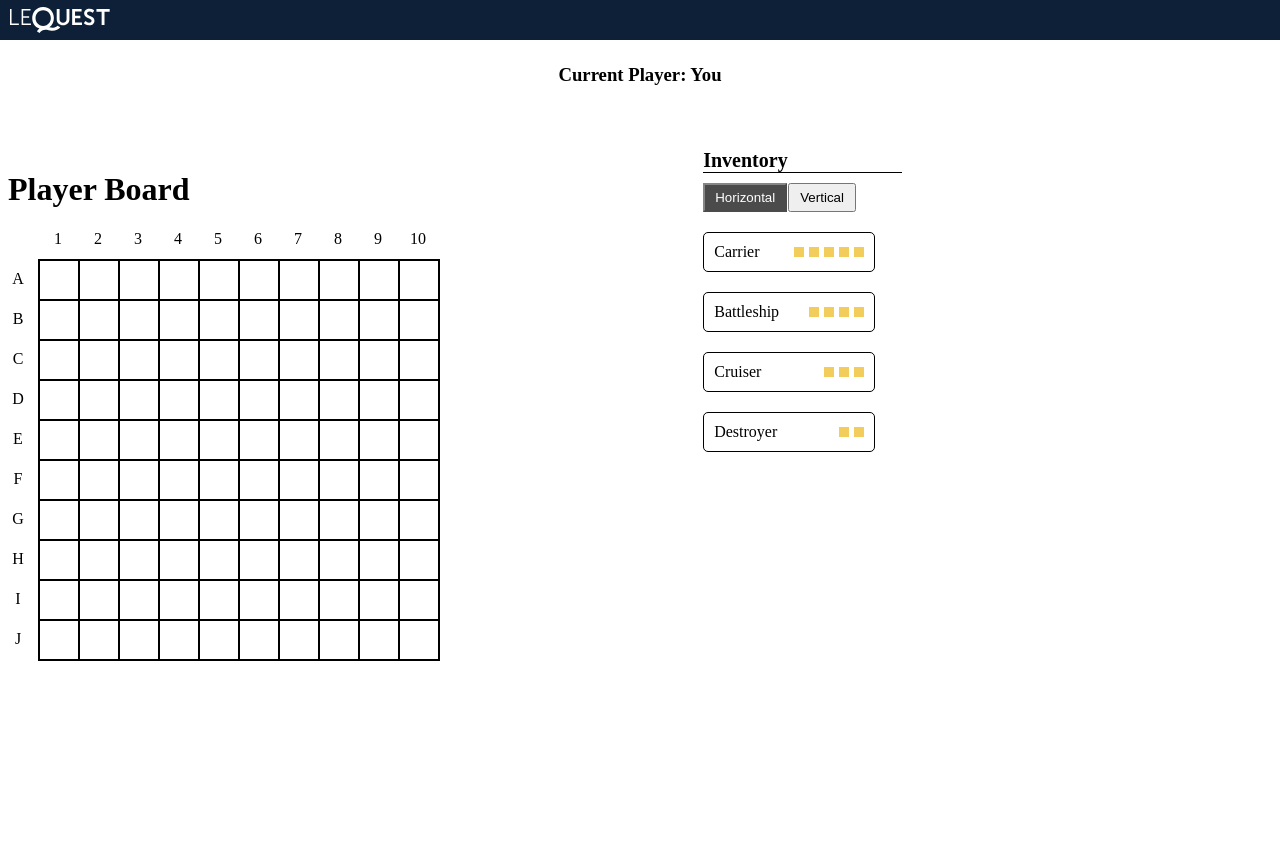
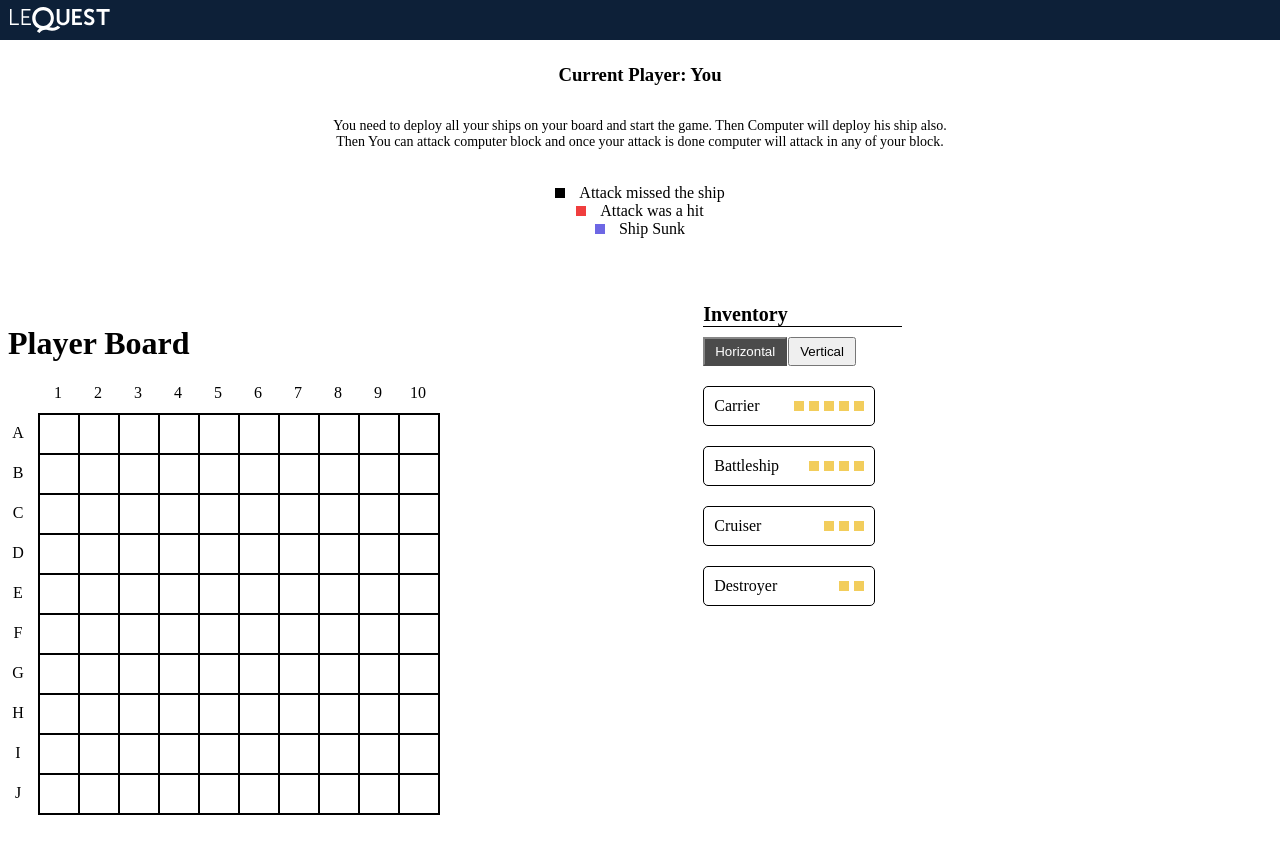
Before and after one commit to ishraqe/battleship, a React app: page / in a window 1280 px wide. Shown: the top 854 px of the page. Built offline with nearby package versions, Linux system fonts and the light colour scheme.

Commit message:
summary left only

```diff
--- a/src/Components/Battleship.jsx
+++ b/src/Components/Battleship.jsx
@@ -39,7 +39,9 @@ const Battleship = () => {
 
   useEffect(() => {
     if (hasGameStarted && currentPlayer === CURRENT_PLAYER.computer) {
+      setTimeout(() => {
         attackOnPlayerBoardByComputer();
+      }, [200]);
     }
   }, [hasGameStarted, currentPlayer]);
 
@@ -257,13 +259,11 @@ const Battleship = () => {
       setPlayerDeployedShips(newDeployedArr);
     }
 
-    setTimeout(() => {
     setCurrentPlayer(
       currentPlayer === CURRENT_PLAYER.player
         ? CURRENT_PLAYER.computer
         : CURRENT_PLAYER.player
     );
-    }, [200]);
   };
 
   return (
@@ -272,6 +272,8 @@ const Battleship = () => {
       <Summary
         hasGameStarted={hasGameStarted}
         playerAvailableShips={playerAvailableShips}
+        playerDeployedShips={playerDeployedShips}
+        computerDeployedShips={computerDeployedShips}
         handleGameStart={handleGameStart}
         currentPlayer={currentPlayer}
       />
--- a/src/Components/Summary/Summary.css
+++ b/src/Components/Summary/Summary.css
@@ -24,3 +24,35 @@
   background-color: #000;
   color: #fff;
 }
+
+.summary__instruction {
+  display: flex;
+  flex-direction: column;
+  align-items: center;
+  justify-content: center;
+}
+
+.summary__instruction p {
+  font-size: 14px;
+}
+
+.summary__instruction ul,
+.summary__game--status ul {
+  list-style: none;
+}
+
+.summary__instruction ul li {
+  text-align: center;
+}
+
+.summary__instruction .miss,
+.summary__instruction .hit,
+.summary__instruction .ship-sunk {
+  display: inline-flex;
+  height: 10px;
+  width: 10px;
+}
+
+.ins {
+  margin-left: 10px;
+}
--- /dev/null
+++ b/src/Components/Summary/SummaryStats/SummaryStats.css
@@ -0,0 +1,22 @@
+.summary__game--status {
+  display: flex;
+  border: 1px solid #777;
+  align-items: center;
+  justify-content: center;
+}
+
+.player__info {
+  text-align: center;
+  flex: 0 0 50%;
+  display: flex;
+  flex-direction: column;
+}
+.player__info:not(:last-child) {
+  border-right: 1px solid #777;
+}
+.player__info h5 {
+  flex: 1;
+}
+.game__stats {
+  padding: 4px;
+}
--- /dev/null
+++ b/src/Components/Summary/SummaryStats/index.jsx
@@ -0,0 +1,73 @@
+import React, { useEffect, useState } from "react";
+import "./SummaryStats.css";
+import { CURRENT_PLAYER } from "../../../utils/DB";
+
+const index = ({ playerDeployedShips, computerDeployedShips }) => {
+  const [playerStats, setPlayerStats] = useState(null);
+  const [computerStats, setComputerStats] = useState(null);
+
+  useEffect(() => {
+    const tempPlayerStats = setShipStats(playerDeployedShips);
+    setPlayerStats(tempPlayerStats);
+
+    const tempComputerStats = setShipStats(computerDeployedShips);
+
+    setComputerStats(tempComputerStats);
+  }, [playerDeployedShips, computerDeployedShips]);
+
+  const setShipStats = (PlayerShips) => {
+    let totalDeployedShips = 0;
+    let totalShipAttacked = 0;
+    let totalShipSunked = 0;
+
+    PlayerShips &&
+      PlayerShips.forEach((ship) => {
+        if (ship.shipName !== "miss") {
+          totalDeployedShips++;
+          totalShipAttacked = ship.attackedBlocks.length;
+          if (ship.isShipSunk) {
+            totalShipSunked++;
+          }
+        }
+      });
+    return {
+      totalDeployedShips,
+      totalShipAttacked,
+      totalShipSunked
+    };
+  };
+  console.log({ computerStats });
+  const statsInfo = (stats) => {
+    return (
+      <ul className="game__stats">
+        <li>
+          <span>Ships Deployed : </span>{" "}
+          <span>{stats ? stats.totalDeployedShips : 0} </span>
+        </li>
+        <li>
+          <span>Ships Attacked : </span>{" "}
+          <span>{stats ? stats.totalShipAttacked : 0} </span>
+        </li>
+        <li>
+          <span>Ships Sunked: </span>{" "}
+          <span>{stats ? stats.totalShipSunked : 0} </span>
+        </li>
+      </ul>
+    );
+  };
+
+  return (
+    <div className="summary__game--status">
+      <div className="player__info">
+        <span>Player </span>
+        {statsInfo(playerStats)}
+      </div>
+      <div className="player__info">
+        <span>Computer </span>
+        {statsInfo(computerStats)}
+      </div>
+    </div>
+  );
+};
+
+export default index;
--- a/src/Components/Summary/index.js
+++ /dev/null
@@ -1,24 +0,0 @@
-import React from "react";
-import "./Summary.css";
-
-const index = ({
-  hasGameStarted,
-  playerAvailableShips,
-  handleGameStart,
-  currentPlayer
-}) => {
-  return (
-    <div className="summary">
-      <div className="summary__info">
-        <h3>Current Player: {currentPlayer}</h3>
-      </div>
-      {playerAvailableShips.length === 0 ? (
-        <button className="summary__btn" onClick={handleGameStart}>
-          Start Game
-        </button>
-      ) : null}
-    </div>
-  );
-};
-
-export default index;
--- /dev/null
+++ b/src/Components/Summary/index.jsx
@@ -0,0 +1,60 @@
+import React, { useEffect, useState } from "react";
+import "./Summary.css";
+import SummaryGameStats from "./SummaryStats";
+
+const index = ({
+  hasGameStarted,
+  playerAvailableShips,
+  handleGameStart,
+  currentPlayer,
+  playerDeployedShips,
+  computerDeployedShips
+}) => {
+  return (
+    <div className="summary">
+      <div className="summary__info">
+        <h3>Current Player: {currentPlayer}</h3>
+      </div>
+      <div className="summary__instruction">
+        {!hasGameStarted ? (
+          <p>
+            <span>
+              You need to deploy all your ships on your board and start the
+              game. Then Computer will deploy his ship also.
+              <br />
+              Then You can attack computer block and once your attack is done
+              computer will attack in any of your block.
+            </span>
+          </p>
+        ) : (
+          <SummaryGameStats
+            playerDeployedShips={playerDeployedShips}
+            computerDeployedShips={computerDeployedShips}
+          />
+        )}
+
+        <ul className="game__stats">
+          <li>
+            <span className="miss"></span>{" "}
+            <span className="ins">Attack missed the ship</span>
+          </li>
+          <li>
+            <span className="hit"></span>{" "}
+            <span className="ins">Attack was a hit</span>
+          </li>
+          <li>
+            <span className="ship-sunk"></span>{" "}
+            <span className="ins">Ship Sunk</span>
+          </li>
+        </ul>
+      </div>
+      {playerAvailableShips.length === 0 ? (
+        <button className="summary__btn" onClick={handleGameStart}>
+          {hasGameStarted ? "Reset Game" : "Start Game"}
+        </button>
+      ) : null}
+    </div>
+  );
+};
+
+export default index;
```
Lines whose indentation alone changed are shown as unchanged.
